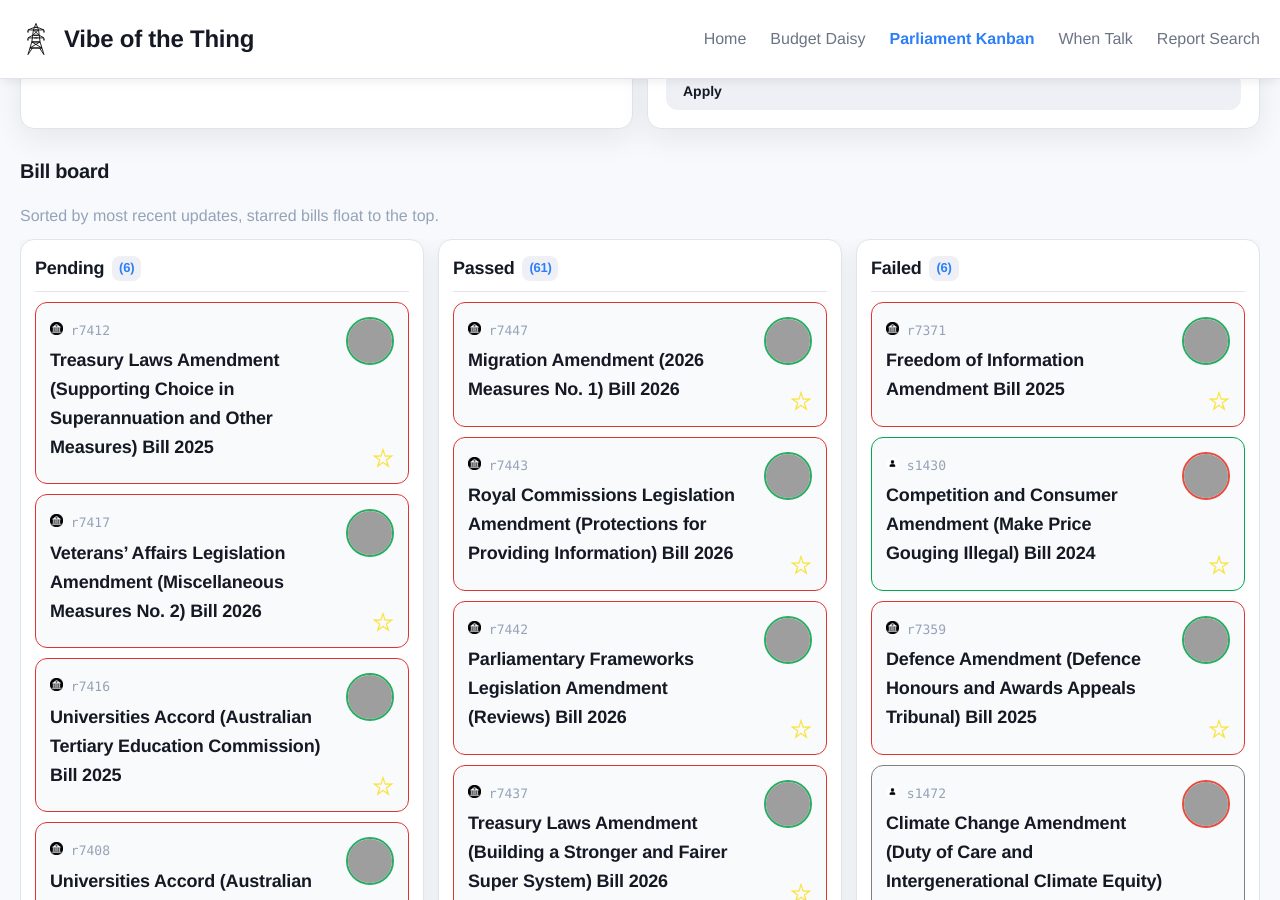
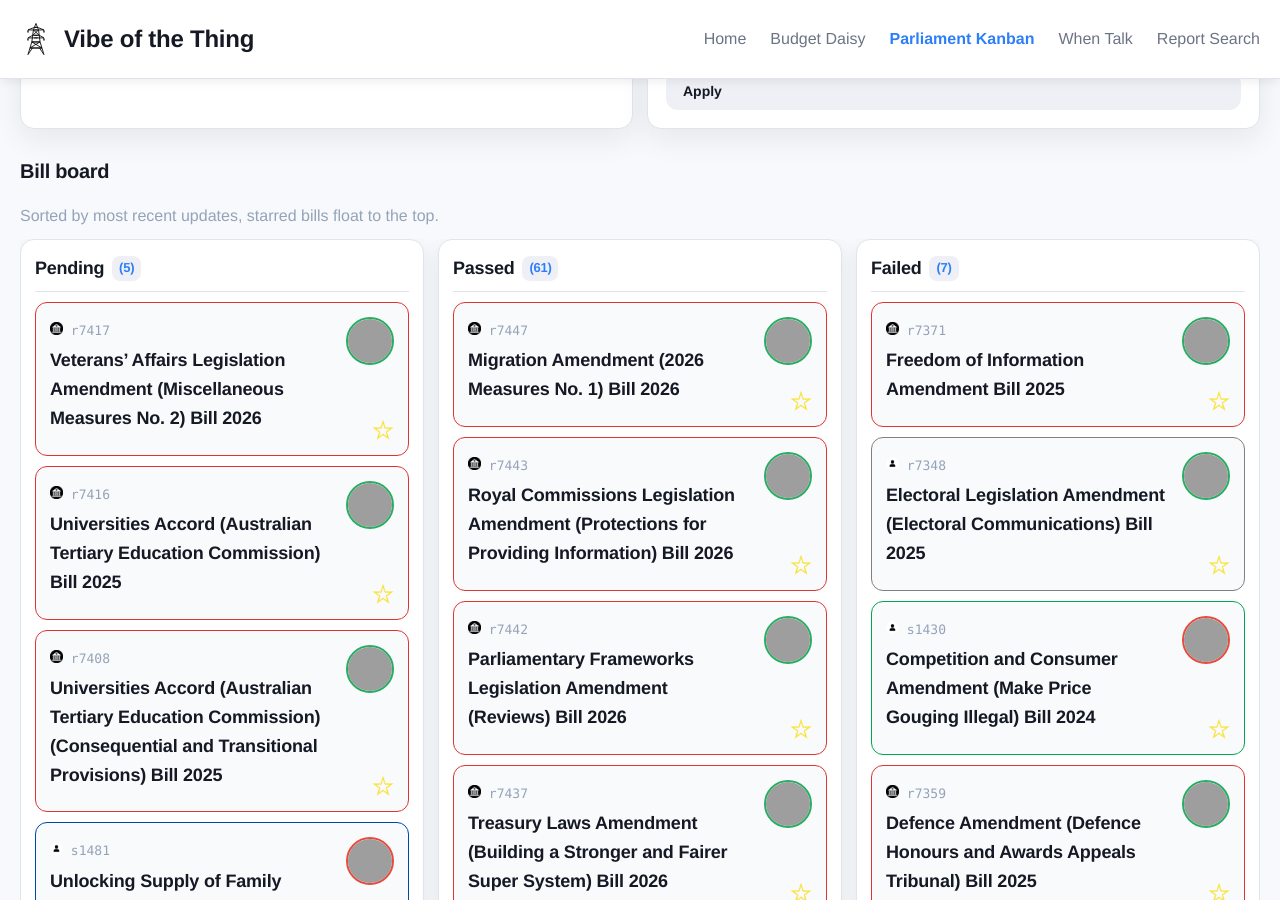
Before and after one commit to Coedice/vibe-of-the-thing, a Jekyll site: the page built from parliament-kanban/index.html, in a window 1280 px wide and 900 px high, scrolled down 595 px, cut to the strip 0-900 px from the top of the window. Built offline with Jekyll 4.4.1, drawn with Linux system fonts in a browser that asks for light colours; part of the change alters nothing that is shown; grey boxes are pictures that could not be loaded.

Commit message:
Update bill data

```diff
--- a/_data/bills.yml
+++ b/_data/bills.yml
@@ -17,32 +17,6 @@ pending:
   pdf_url: https://parlinfo.aph.gov.au/parlInfo/download/legislation/bills/r7408_first-reps/toc_pdf/25105b01.pdf;fileType=application%2Fpdf
   last_updated: 2026-03-03
   second_reading_hansard_url: https://parlinfo.aph.gov.au/parlInfo/search/display/display.w3p;query=Id%3A%22chamber%2Fhansardr%2F28887%2F0035%22
-- bill_id: r7412
-  title: Treasury Laws Amendment (Supporting Choice in Superannuation and Other Measures)
-    Bill 2025
-  status: Before Senate
-  type: Government
-  portfolio: Treasury
-  originating_house: House of Representatives
-  summary: 'Amends the: Superannuation Guarantee (Administration) Act 1992 to streamline
-    the choice of superannuation fund process during employee onboarding; Corporations
-    Act 2001 to ban advertising of certain superannuation products to new employees
-    as part of the onboarding process; Income Tax Assessment Act 1936 and Income Tax
-    Assessment Act 1997 to provide income tax and withholding tax exemptions for World
-    Rugby and its wholly-owned subsidiaries; International Tax Agreements Act 1953
-    to give legislative authority to the Convention between Australia and the Portuguese
-    Republic for the elimination of double taxation with respect to taxes on income
-    and the prevention of tax evasion and avoidance; Income Tax Assessment Act 1997
-    to update the list of deductible gift recipients; and A New Tax System (Wine Equalisation
-    Tax) Act 1999 to increase the maximum amount of wine equalisation tax producer
-    rebate claimable by eligible wine producers to $400,000 each financial year.'
-  introducer_name: Daniel Mulino
-  introducer_party: Labor
-  introducer_id: '10925'
-  introducer_division: Fraser
-  pdf_url: https://parlinfo.aph.gov.au/parlInfo/download/legislation/bills/r7412_first-reps/toc_pdf/25113b01.pdf;fileType=application%2Fpdf
-  last_updated: 2026-03-11
-  second_reading_hansard_url: https://parlinfo.aph.gov.au/parlInfo/search/display/display.w3p;query=Id%3A%22chamber%2Fhansardr%2F28887%2F0051%22
 - bill_id: r7416
   title: Universities Accord (Australian Tertiary Education Commission) Bill 2025
   status: Before Senate
@@ -1346,6 +1320,29 @@ passed:
   last_updated: 2025-08-28
   second_reading_hansard_url: https://parlinfo.aph.gov.au/parlInfo/search/display/display.w3p;query=Id%3A%22chamber%2Fhansards%2F28816%2F0170%22
 failed:
+- bill_id: r7348
+  title: Electoral Legislation Amendment (Electoral Communications) Bill 2025
+  status: Not Proceeding
+  type: Private
+  portfolio: null
+  originating_house: House of Representatives
+  summary: "Amends the: Commonwealth Electoral Act 1918 and Referendum (Machinery\
+    \ Provisions) Act 1984 to prohibit the authorisation of certain electoral and\
+    \ referendum matter that is inaccurate and misleading to a material extent, including\
+    \ material that has been modified using digital technology, such as \u2018deepfakes\u2019\
+    ; and require electoral and referendum matter that has been created or modified\
+    \ using digital technology (including AI) to carry a statement to that effect;\
+    \ Commonwealth Electoral Act 1918 to establish an Electoral Communications Panel;\
+    \ and Broadcasting Services Act 1992 and Special Broadcasting Service Act 1991\
+    \ to remove the \u2018media blackout\u2019 period that prohibits electoral or\
+    \ referendum advertising in the last 3 days of voting in an election or referendum."
+  introducer_name: Zali Steggall
+  introducer_party: Independent
+  introducer_id: '10941'
+  introducer_division: Warringah
+  pdf_url: https://parlinfo.aph.gov.au/parlInfo/download/legislation/bills/r7348_first-reps/toc_pdf/25052b01.pdf;fileType=application%2Fpdf
+  last_updated: 2026-03-03
+  second_reading_hansard_url: https://parlinfo.aph.gov.au/parlInfo/search/display/display.w3p;query=Id%3A%22chamber%2Fhansardr%2F28812%2F0020%22
 - bill_id: r7359
   title: Defence Amendment (Defence Honours and Awards Appeals Tribunal) Bill 2025
   status: Not Proceeding
```
